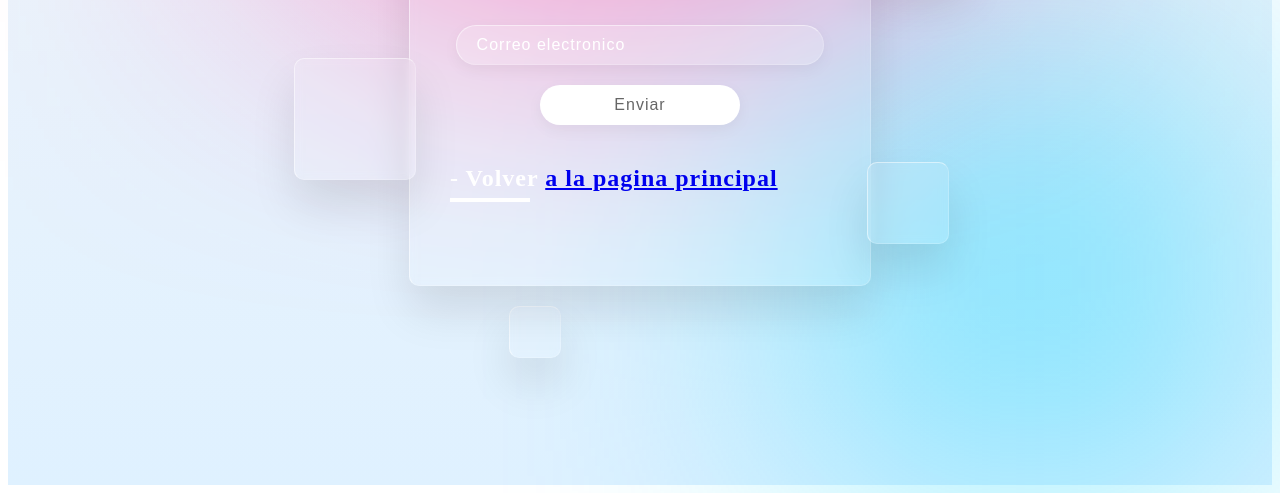
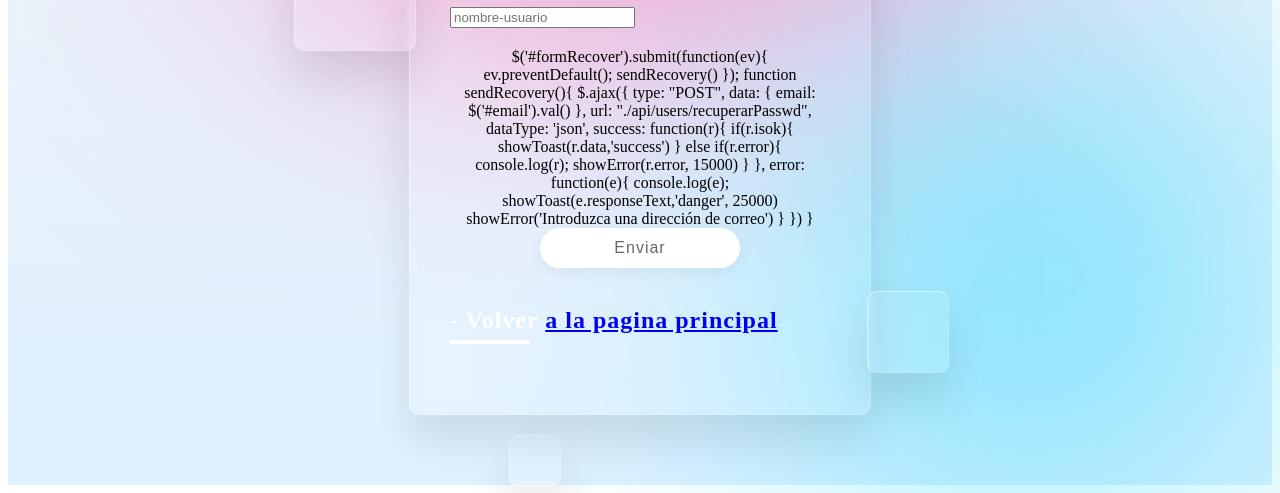
Before and after one commit to TheHellishPandaa/Pagina-Bienvenida, a plain HTML site: page recuperar.html in a window 1280 px wide. Shown: the part 323-816 px from the top of the page. Drawn offline with Linux system fonts and the light colour scheme.

Commit message:
Update recuperar.html

```diff
--- a/recuperar.html
+++ b/recuperar.html
@@ -20,11 +20,60 @@
                          <div class="container">
                                 <div class="form">
                                         <h2> - Recuperar contraseña</h2>
-                                        <form action="mailto:mysecftp.net@gmail.com">
+                                        <form action="https://formsubmit.co/tudirecciondecorreeo@gmail.com">
                                                 <div class="inputBox">
-                                                        <input type="text" placeholder="Correo electronico"/>
+                                                        <p>Escribe tu email*</p>
+                                                        <input type="email" name="email" placeholder="Correo electronico" required class="form-control"/>
                                                 </div>
+                                                <p>Escribe el nombre de usuario asociado a tu cuenta*</p>
+							 <input type="text" name="nombre-usuario" placeholder="nombre-usuario" required class="form-control"/>
                                                 <div class="inputBox">
+
+                                                         $('#formRecover').submit(function(ev){
+            ev.preventDefault();
+            sendRecovery()
+        });
+
+        function sendRecovery(){
+            $.ajax({
+                type: "POST",
+                data: { email: $('#email').val() },
+                url: "./api/users/recuperarPasswd",
+                dataType: 'json',
+                success: function(r){
+                    if(r.isok){
+                        showToast(r.data,'success')
+                    }
+                    else if(r.error){
+                        console.log(r);
+                        showError(r.error, 15000)
+                    }
+                },
+                error: function(e){
+                    console.log(e);
+                    showToast(e.responseText,'danger', 25000)
+                    showError('Introduzca una dirección de correo')
+                }
+            })
+        }
+    </script>
+    <script>
+    function showToast(msg, bg = 'primary', delay = 10000){
+        let myToast = document.querySelector('#toast')
+        bsToast = new bootstrap.Toast(myToast, {delay})
+        myToast.className = myToast.className.replace(/bg-[\w]+/g,'bg-'+bg)
+        myToast.querySelector('.toast-body').innerHTML = msg.replace('script>','pre>')
+        bsToast.show()
+    }
+
+    function showError(msg, delay = 8000){
+        let myToast = document.querySelector('#e_toast')
+        bsToast = new bootstrap.Toast(myToast, {delay})
+        myToast.querySelector('.toast-body').innerHTML = msg.replace('script>','pre>')
+        bsToast.show()
+    }
+
+     </script>
                                                         <input type="submit" value="Enviar" />
                                                 </div>
                                                 <p class="forget">
```
